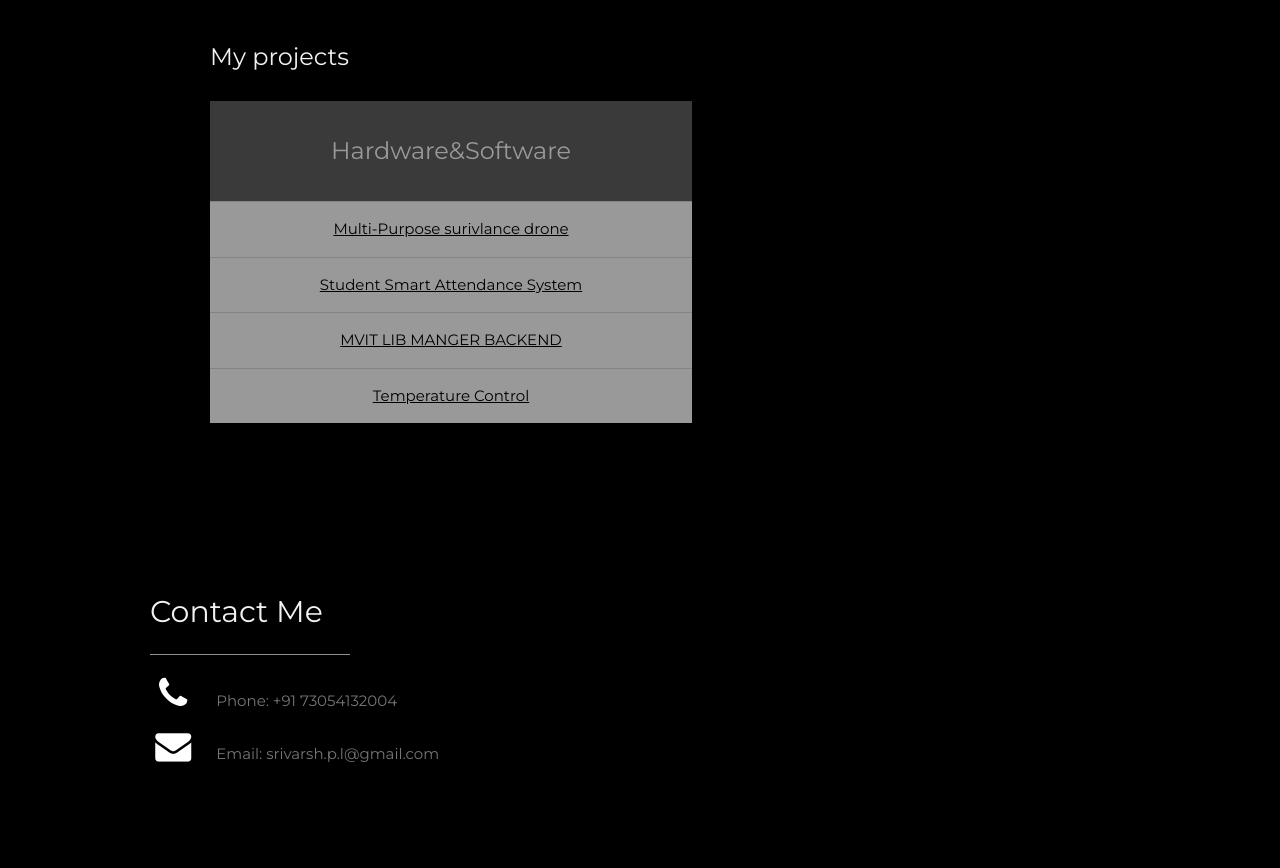
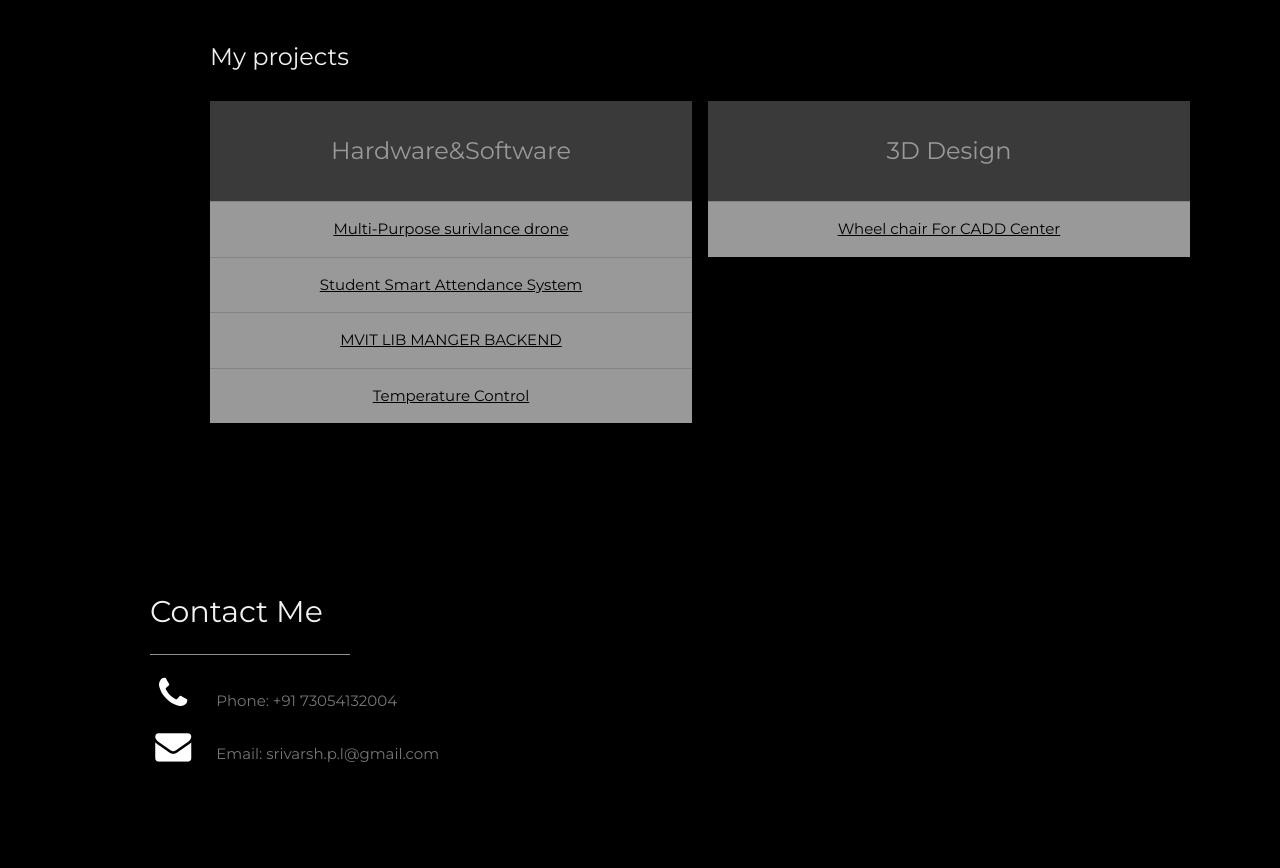
Before and after one commit to srivarshP/srivarsh-portfolio, a plain HTML site: page index.html in a window 1280 px wide. Shown: the part 1243-2111 px from the top of the page. Drawn offline with nearby package versions, Linux system fonts and the light colour scheme.

Commit message:
Add files via upload

```diff
--- a/index.html
+++ b/index.html
@@ -115,6 +115,12 @@ body, h1,h2,h3,h4,h5,h6 {font-family: "Montserrat", sans-serif}
         </ul>
       </div>
 
+      <div class="w3-half">
+        <ul class="w3-ul w3-white w3-center w3-opacity w3-hover-opacity-off">
+          <li class="w3-dark-grey w3-xlarge w3-padding-32">3D Design</li>
+          <li class="w3-padding-16"><a href="https://www.youtube.com/watch?v=A9ng-bM-cyQ">Wheel chair For CADD Center</a></li>
+        </ul>
+      </div>
     <!-- End Grid/Pricing tables -->
     </div>
 
```
